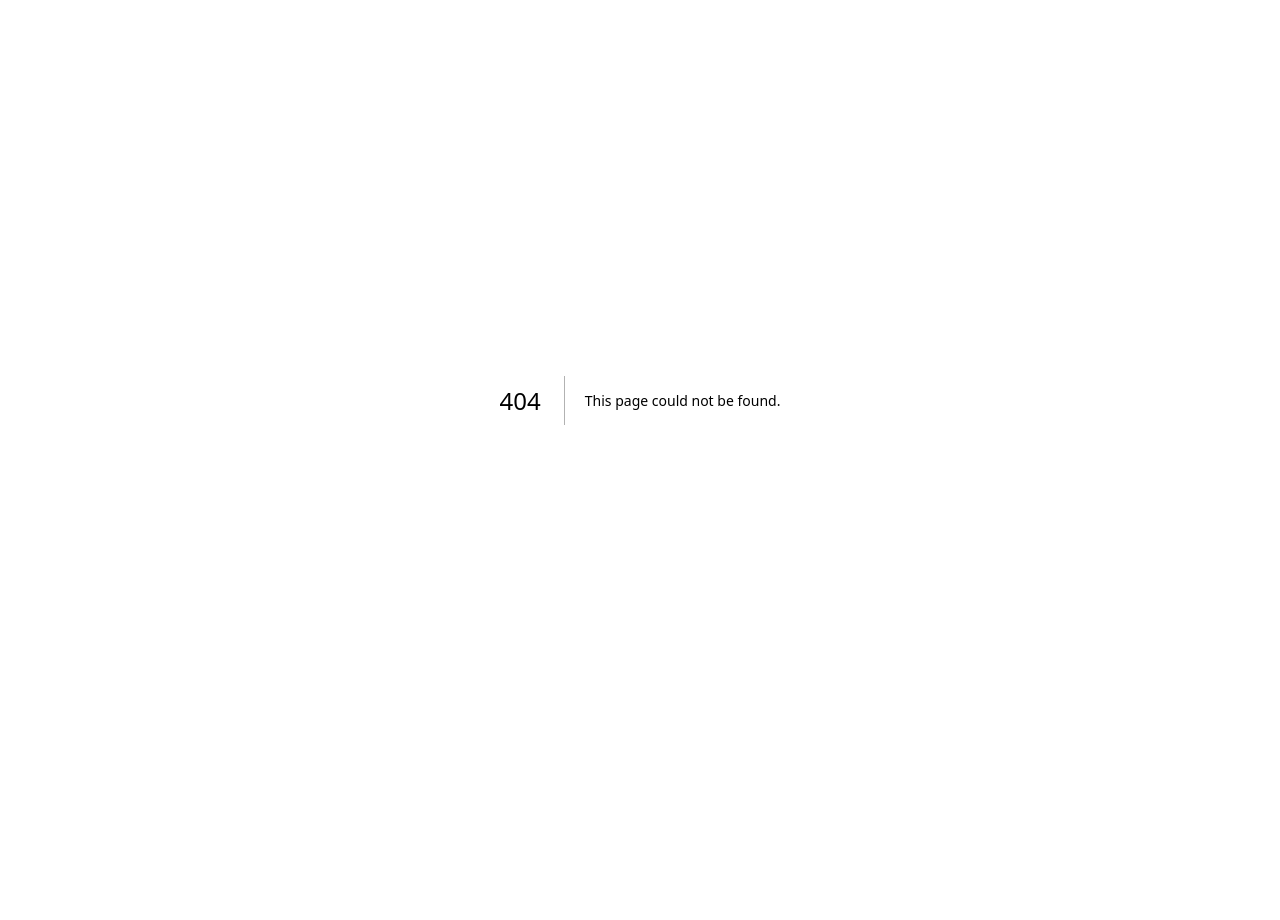
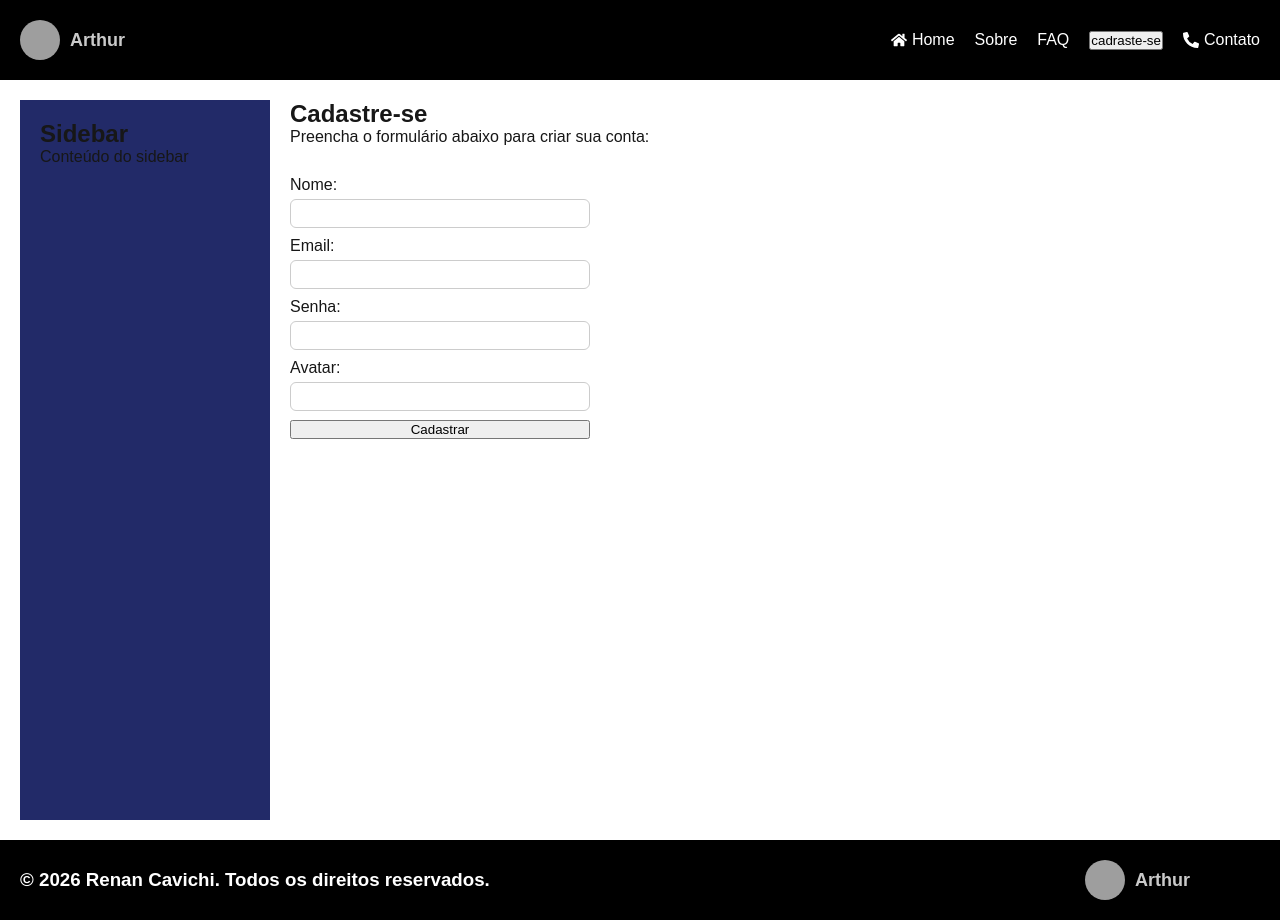
Before and after one commit to ArthurTiso/web3_repo, a Next.js app: page /singup in a window 1280 px wide. Before the commit this address had no page. Before the commit the page ends 800 px from the top, so only its background shows below. Built offline with nearby package versions, Linux system fonts and the light colour scheme; grey boxes are pictures that could not be loaded.

Commit message:
Adição de cadrasto

```diff
--- /dev/null
+++ b/src/app/singup/page.js
@@ -0,0 +1,66 @@
+'use client';
+
+import { useState } from "react";
+import Footer from "@/components/Footer";
+import Header from "@/components/Header";
+import Sidebar from "@/components/Sidebar";
+
+export default function SignUp() {
+
+  const [name, setName] = useState("");
+  const [email, setEmail] = useState("");
+  const [pass, setPass] = useState("");
+  const [avatar, setAvatar] = useState("");
+
+  const handleSubmit = (e) => {
+    e.preventDefault()
+    console.log(name, email, pass, avatar);
+    //TODO: Enviar os dados para o backend criar a conta do usuário
+  }
+
+  return (
+    <div>
+      <Header />
+      <section style={styles.section}>
+        <Sidebar />
+        <main>
+          <h1>Cadastre-se</h1>
+          <p>Preencha o formulário abaixo para criar sua conta:</p>
+          <form style={styles.form} onSubmit={handleSubmit}>
+            <label htmlFor="name">Nome:</label>
+            <input type="text" id="name" name="name" value={name} onChange={(e) => setName(e.target.value)} style={styles.textInput} />
+            <label htmlFor="email">Email:</label>
+            <input type="email" id="email" name="email" value={email} onChange={(e) => setEmail(e.target.value)} style={styles.textInput} />
+            <label htmlFor="password">Senha:</label>
+            <input type="password" id="password" name="pass" value={pass} onChange={(e) => setPass(e.target.value)} style={styles.textInput} />
+            <label htmlFor="avatar">Avatar:</label>
+            <input type="text" id="avatar" name="avatar" value={avatar} onChange={(e) => setAvatar(e.target.value)} style={styles.textInput} />
+            <button type="submit">Cadastrar</button>
+          </form>
+        </main>
+      </section>
+      <Footer />
+    </div>
+  );
+}
+
+const styles = {
+  section: {
+    display: "flex",
+    gap: 20,
+    padding: 20,
+  },
+  form: {
+    display: "flex",
+    flexDirection: "column",
+    gap: 5,
+    width: 300,
+    marginTop: 30
+  },
+  textInput: {
+    padding: 6,
+    marginBottom: 4,
+    border: "1px solid #CCC",
+    borderRadius: 6
+  }
+};
--- a/src/components/Header.jsx
+++ b/src/components/Header.jsx
@@ -12,6 +12,7 @@ export default function Header() {
           </li>
           <li style={styles.item}>Sobre</li>
           <li style={styles.item}>FAQ</li>
+          <li style={styles.item}>  <button type ="button"> cadraste-se </button> </li>
 
           <li style={styles.item}>
             <IconPhone /> Contato
```
